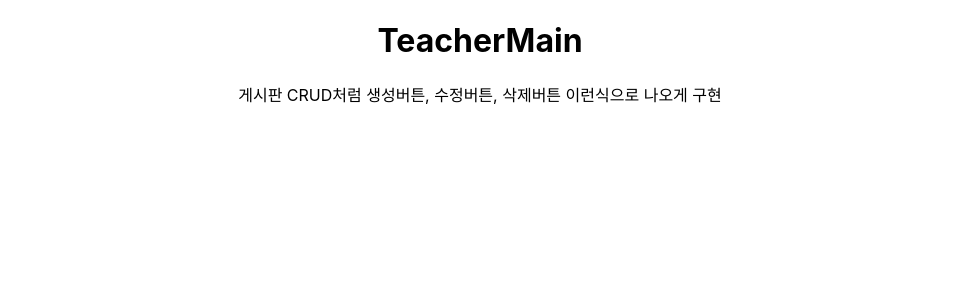
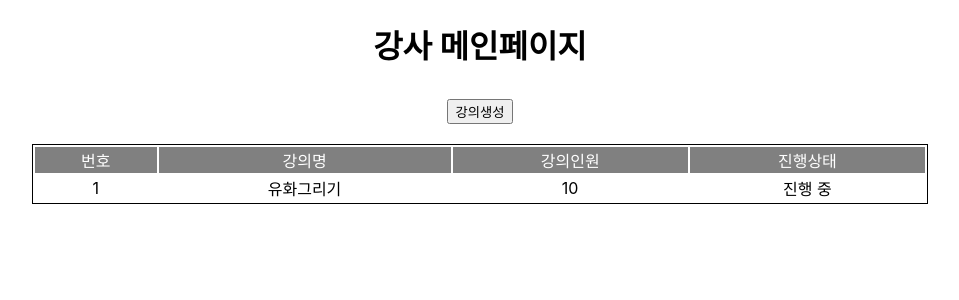
Before and after one commit to nyoungnyoung/Sinabro, a React (Create React App) app in the folder Front-End/last_front/: page /teacher in a window 1280 px wide. Shown: the top 300 px of the page, without its empty margins (160-1119 px from the left). Built offline with nearby package versions, Linux system fonts and the light colour scheme.

Commit message:
feat: 강의 목록/세부정보/생성 뼈대 생성 완료

```diff
--- a/Front-End/last_front/src/App.js
+++ b/Front-End/last_front/src/App.js
@@ -9,6 +9,8 @@ import TeacherMain from "./pages/teacher/TeacherMain";
 import WebRtcMain from "./pages/webrtc/WebRtcMain";
 import Cs from "./pages/cs/Cs";
 import CompleteSignUp from "./pages/signup/CompleteSignUp";
+import TeacherClassCreate from "./pages/teacher/TeacherClassCreate";
+import TeacherClassDetail from "./pages/teacher/TeacherClassDetail";
 
 function App() {
   return (
@@ -22,6 +24,9 @@ function App() {
           <Route path="/main" element={<Main />} />
           <Route path="/detail/:lectureId" element={<LectureDetail />} />
           <Route path="/teacher" element={<TeacherMain />} />
+          <Route path="/teacher/create" element={<TeacherClassCreate />} />
+          <Route path="/teacher/detail/*" element={<TeacherClassDetail />} />
+          <Route path="/teacher" element={<TeacherMain />} />
           <Route path="/webrtc/:lectureId" element={<WebRtcMain />} />
           <Route path="/cs" element={<Cs />} />
         </Routes>
--- /dev/null
+++ b/Front-End/last_front/src/pages/teacher/TeacherClassCreate.js
@@ -0,0 +1,38 @@
+import React, { useState } from "react";
+
+function TeacherClassCreate() {
+  const [classData, setClassData] = useState({
+    category: "",
+    className: "",
+    explain: "",
+  });
+
+  return (
+    <div>
+      <h2>강의 생성</h2>
+      <div>
+        <div>
+          <label>카테고리 : </label>
+          <input type="radio" name="예술" checked />
+          예술
+          <input type="radio" name="체육" />
+          체육
+          <input type="radio" name="배움" />
+          배움
+        </div>
+      </div>
+
+      <div>
+        <label>강의명 : </label>
+        <input type="text" />
+      </div>
+      <div>
+        <label>강의설명 : </label>
+        <textarea cols="30" rows="10"></textarea>
+      </div>
+      <button>강의등록</button>
+    </div>
+  );
+}
+
+export default TeacherClassCreate;
--- /dev/null
+++ b/Front-End/last_front/src/pages/teacher/TeacherClassDetail.js
@@ -0,0 +1,14 @@
+import React from "react";
+
+function TeacherClassDetail() {
+  return (
+    <div>
+      <h1>강의상세정보</h1>
+      <h3>강의명 : </h3>
+      <h3>강의 내용 : </h3>
+      <h3>강의 시간 : </h3>
+    </div>
+  );
+}
+
+export default TeacherClassDetail;
--- a/Front-End/last_front/src/pages/teacher/TeacherMain.js
+++ b/Front-End/last_front/src/pages/teacher/TeacherMain.js
@@ -1,12 +1,49 @@
 import React from "react";
+import styled from "styled-components";
 
 function TeacherMain() {
+  const header = ["번호", "강의명", "강의인원", "진행상태"];
   return (
     <div>
-      <h1>TeacherMain</h1>
-      <p>게시판 CRUD처럼 생성버튼, 수정버튼, 삭제버튼 이런식으로 나오게 구현</p>
+      <h1>강사 메인페이지</h1>
+      {/* <p>게시판 CRUD처럼 생성버튼, 수정버튼, 삭제버튼 이런식으로 나오게 구현</p> */}
+      <StyledButton>강의생성</StyledButton>
+      <StyledTable>
+        <StyledHead>
+          {header.map((item, idx) => {
+            return <td key={idx}>{item}</td>;
+          })}
+        </StyledHead>
+
+        <StyledTbody>
+          <td>1</td>
+          <td>유화그리기</td>
+          <td>10</td>
+          <td>진행 중</td>
+        </StyledTbody>
+      </StyledTable>
     </div>
   );
 }
 
+const StyledTable = styled.table`
+  width: 70%;
+  margin-left: auto;
+  margin-right: auto;
+  border: 1px solid black;
+`;
+
+const StyledButton = styled.button`
+  margin-top: 10px;
+  margin-bottom: 20px;
+`;
+
+const StyledHead = styled.thead`
+  background-color: gray;
+  color: white;
+`;
+const StyledTbody = styled.tbody`
+  padding: 10px 4px;
+  cursor: pointer;
+`;
 export default TeacherMain;
```
